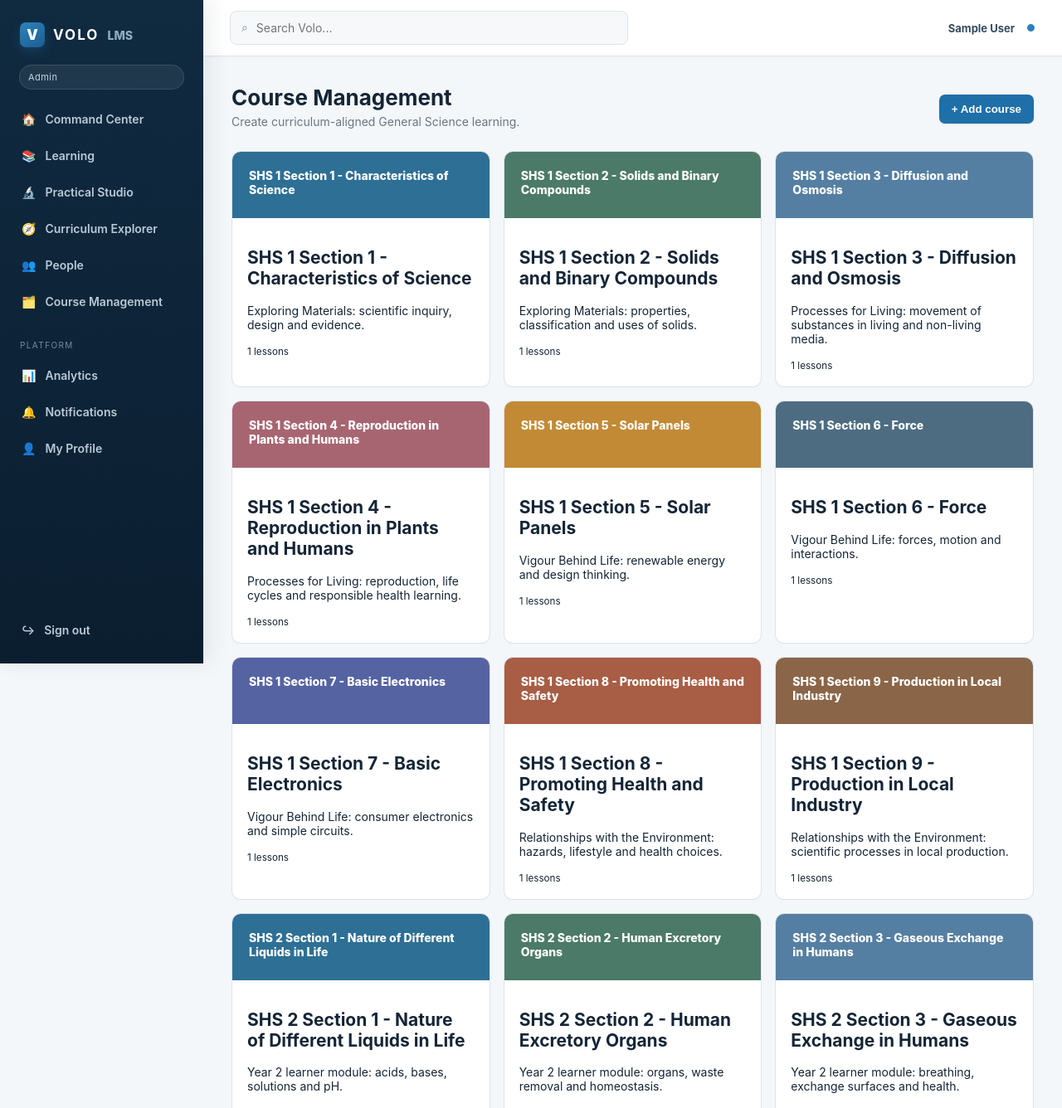
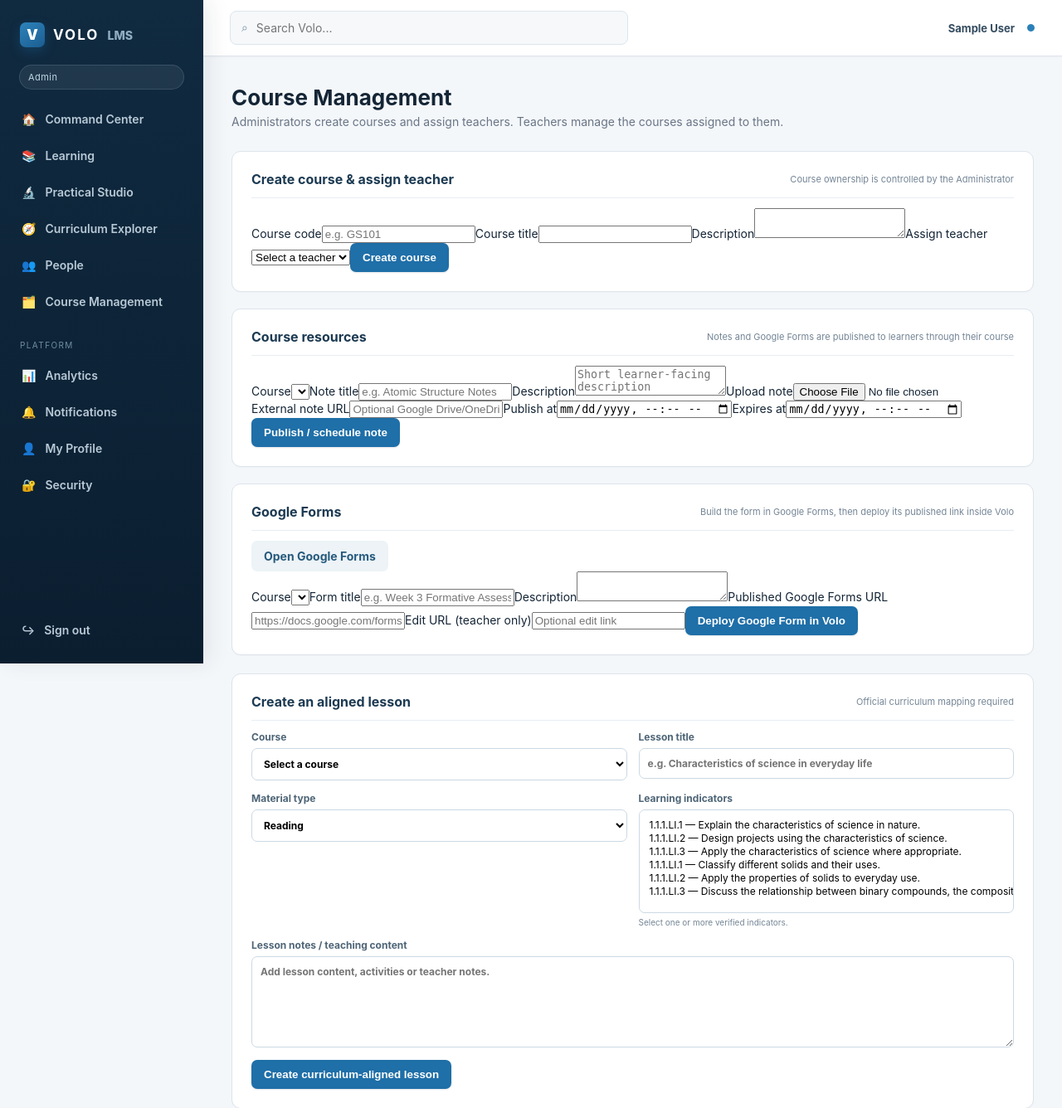
Before and after one commit to apetorgborprince/volo-lms, a Flask app: page /manage-courses in a window 1280 px wide. Shown: the top 1336 px of the page at 83% size. Run offline with Flask 3, Linux system fonts and the light colour scheme; the visitor is signed in with stand-in values (Sample User, id 1); data comes from the database, SQL or seed files in the repository; lists and menus that the app fills with data are empty; parts of the project's set-up code (start-up, migrations or seed data) failed here and were passed over.

Commit message:
Add files via upload

```diff
--- a/app/templates/base.html
+++ b/app/templates/base.html
@@ -10,8 +10,8 @@
 {% if session.get('role') in ['student','tutor','admin'] %}{% endif %}
 {% if session.get('role') in ['admin','tutor'] %}<a href="/students" class="nav-item">👥 <span>People</span></a><a href="/manage-courses" class="nav-item">🗂️ <span>Course Management</span></a>{% endif %}
 {% if session.get('role') == 'student' %}<a href="/studio" class="nav-item">💻 <span>Coding Studio</span></a>{% endif %}
-<div class="nav-section">PLATFORM</div><a href="/dashboard#analytics" class="nav-item">📊 <span>Analytics</span></a>
-<a href="/dashboard#notifications" class="nav-item">🔔 <span>Notifications</span></a><a href="/dashboard#profile" class="nav-item">👤 <span>My Profile</span></a>
+<div class="nav-section">PLATFORM</div><a href="/analytics" class="nav-item">📊 <span>Analytics</span></a>
+<a href="/dashboard#notifications" class="nav-item">🔔 <span>Notifications</span></a><a href="/profile" class="nav-item">👤 <span>My Profile</span></a><a href="/change-password" class="nav-item">🔐 <span>Security</span></a>
 </nav><div class="sidebar-bottom"><a href="/logout" class="nav-item">↪ <span>Sign out</span></a></div></aside>
 <section class="main-shell"><header class="topbar"><button class="mobile-menu" onclick="document.body.classList.toggle('sidebar-open')">☰</button>
 <div class="searchbox">⌕ <input id="globalSearch" placeholder="Search Volo..." aria-label="Search"></div>
--- a/app/templates/course_detail.html
+++ b/app/templates/course_detail.html
@@ -1,6 +1,6 @@
 {% extends "base.html" %}{% block content %}
 <div class="head"><div><h1 id="ctitle">Course</h1><p id="cdesc">Loading...</p></div><a class="buttonlink" href="/courses">← Courses</a></div>
-<div class="course-layout"><section class="panel"><div class="progress-head"><b>Course Progress</b><span id="pct">0%</span></div><div class="bar"><div id="barfill"></div></div><h2>Lessons & Materials</h2><div id="lessons"></div></section>
+<div class="course-layout"><section class="panel"><div class="progress-head"><b>Course Progress</b><span id="pct">0%</span></div><div class="bar"><div id="barfill"></div></div><h2>Lessons & Materials</h2><div id="lessons"></div><div class="resource-section"><h2>📄 Learner Notes</h2><div id="courseNotes"></div></div><div class="resource-section"><h2>📝 Google Forms</h2><div id="googleForms"></div></div></section>
 <aside class="panel"><h2>Assessment</h2><div id="quizbox">No assessment loaded.</div><div class="assignment-list" id="assignmentList"></div><div id="assignmentCreate" class="assignment-create" hidden>
 <h3>Create assignment</h3><form id="assignmentForm"><label>Title<input name="title" required maxlength="160"></label><label>Instructions<textarea name="instructions" required></textarea></label><div class="form-row"><label>Max points<input name="max_points" type="number" min="1" value="100" required></label><label>Due date<input name="due_at" type="datetime-local"></label></div><button type="submit">Publish assignment</button><span id="assignmentStatus" class="muted"></span></form></div></aside></div>
 {% endblock %}
--- a/app/templates/dashboard.html
+++ b/app/templates/dashboard.html
@@ -16,3 +16,4 @@
 <div class="roadmap-grid"><div><b>01 · Learning</b><span>Courses · Lessons · Resources</span></div><div><b>02 · Practical</b><span>V4 Virtual Labs · Experiments</span></div><div><b>03 · Assessment</b><span>Quizzes · Exams · Practical scoring</span></div><div><b>04 · Analytics</b><span>Progress · Insights · Performance</span></div><div><b>05 · Administration</b><span>People · Classes · School controls</span></div></div></section>
 <section class="panel" id="profile"><div class="panel-heading"><h2>My Volo profile</h2><span>Identity & learning record</span></div><div id="profileCard" class="profile-card">Loading profile…</div></section>
 {% endblock %}
+<section class="panel" id="notifications"><div class="panel-heading"><h2>Notification Center</h2><button id="markAllNotifications" class="secondary">Mark all as read</button></div><div id="notificationList"></div></section>
--- a/app/templates/manage_courses.html
+++ b/app/templates/manage_courses.html
@@ -1,4 +1,19 @@
 {% extends "base.html" %}{% block content %}
-<div class="head"><div><h1>Course Management</h1><p>Create curriculum-aligned General Science learning.</p></div><button onclick="addCourse()">+ Add course</button></div><div id="manageCourses" class="cards"></div>
+<div class="head"><div><h1>Course Management</h1><p>Administrators create courses and assign teachers. Teachers manage the courses assigned to them.</p></div></div>
+{% if session.get('role')=='admin' %}
+<section class="panel management-card"><div class="panel-heading"><h2>Create course & assign teacher</h2><span>Course ownership is controlled by the Administrator</span></div>
+<form id="courseForm" class="management-form two-col"><label>Course code<input name="code" placeholder="e.g. GS101"></label><label>Course title<input name="title" required></label><label>Description<textarea name="description"></textarea></label><label>Assign teacher<select name="tutor_id" id="courseTeacher"><option value="">Select a teacher</option></select></label><button type="submit">Create course</button><span id="courseStatus" class="muted"></span></form></section>
+{% endif %}
+
+<section class="panel"><div class="panel-heading"><h2>Course resources</h2><span>Notes and Google Forms are published to learners through their course</span></div>
+<form id="noteForm" class="management-form two-col" enctype="multipart/form-data"><label>Course<select name="course_id" id="resourceCourse" required></select></label><label>Note title<input name="title" required placeholder="e.g. Atomic Structure Notes"></label><label>Description<textarea name="description" placeholder="Short learner-facing description"></textarea></label><label>Upload note<input type="file" name="file" accept=".pdf,.doc,.docx,.ppt,.pptx,.xls,.xlsx,.txt,.png,.jpg,.jpeg"></label><label>External note URL<input name="external_url" type="url" placeholder="Optional Google Drive/OneDrive link"></label><label>Publish at<input name="publish_at" type="datetime-local"></label><label>Expires at<input name="expires_at" type="datetime-local"></label><button type="submit">Publish / schedule note</button><span id="noteStatus" class="muted"></span></form>
+</section>
+
+<section class="panel"><div class="panel-heading"><h2>Google Forms</h2><span>Build the form in Google Forms, then deploy its published link inside Volo</span></div>
+<div class="management-actions"><a class="buttonlink secondary" href="https://forms.google.com" target="_blank" rel="noopener">Open Google Forms</a></div>
+<form id="googleForm" class="management-form two-col"><label>Course<select name="course_id" id="formCourse" required></select></label><label>Form title<input name="title" required placeholder="e.g. Week 3 Formative Assessment"></label><label>Description<textarea name="description"></textarea></label><label>Published Google Forms URL<input name="published_url" type="url" placeholder="https://docs.google.com/forms/d/e/.../viewform" required></label><label>Edit URL (teacher only)<input name="edit_url" type="url" placeholder="Optional edit link"></label><button type="submit">Deploy Google Form in Volo</button><span id="googleFormStatus" class="muted"></span></form>
+</section>
+
 <section class="panel lesson-planner"><div class="panel-heading"><h2>Create an aligned lesson</h2><span>Official curriculum mapping required</span></div><form id="lessonPlanner"><div class="planner-grid"><label>Course<select name="course_id" id="lessonCourse" required></select></label><label>Lesson title<input name="title" required placeholder="e.g. Characteristics of science in everyday life"></label><label>Material type<select name="material_type"><option>Reading</option><option>Video</option><option>Practical</option><option>Simulation</option><option>Worksheet</option></select></label><label>Learning indicators<select name="learning_indicator_id" id="lessonIndicators" multiple required aria-describedby="indicatorHelp"></select><small id="indicatorHelp">Select one or more verified indicators.</small></label></div><label class="planner-content">Lesson notes / teaching content<textarea name="content" placeholder="Add lesson content, activities or teacher notes."></textarea></label><div class="planner-actions"><button type="submit">Create curriculum-aligned lesson</button><span id="lessonPlannerStatus" aria-live="polite"></span></div></form></section>
+<div id="manageCourses" class="cards"></div>
 {% endblock %}
```
Also changed, not shown: app/templates/analytics.html (added, +7 -0 lines), app/templates/change_password.html (added, +8 -0 lines), app/templates/students.html (+38 -2 lines).
